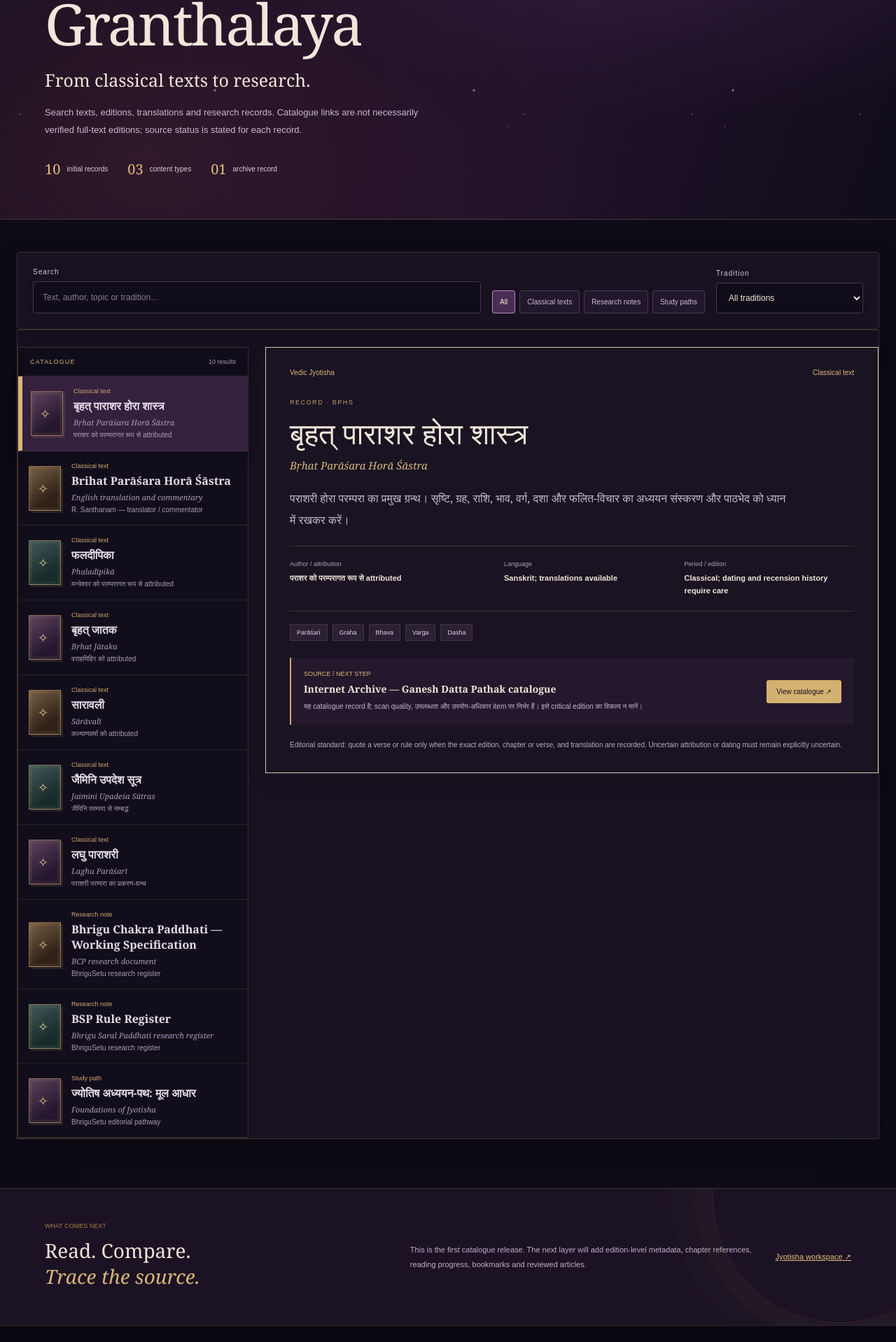
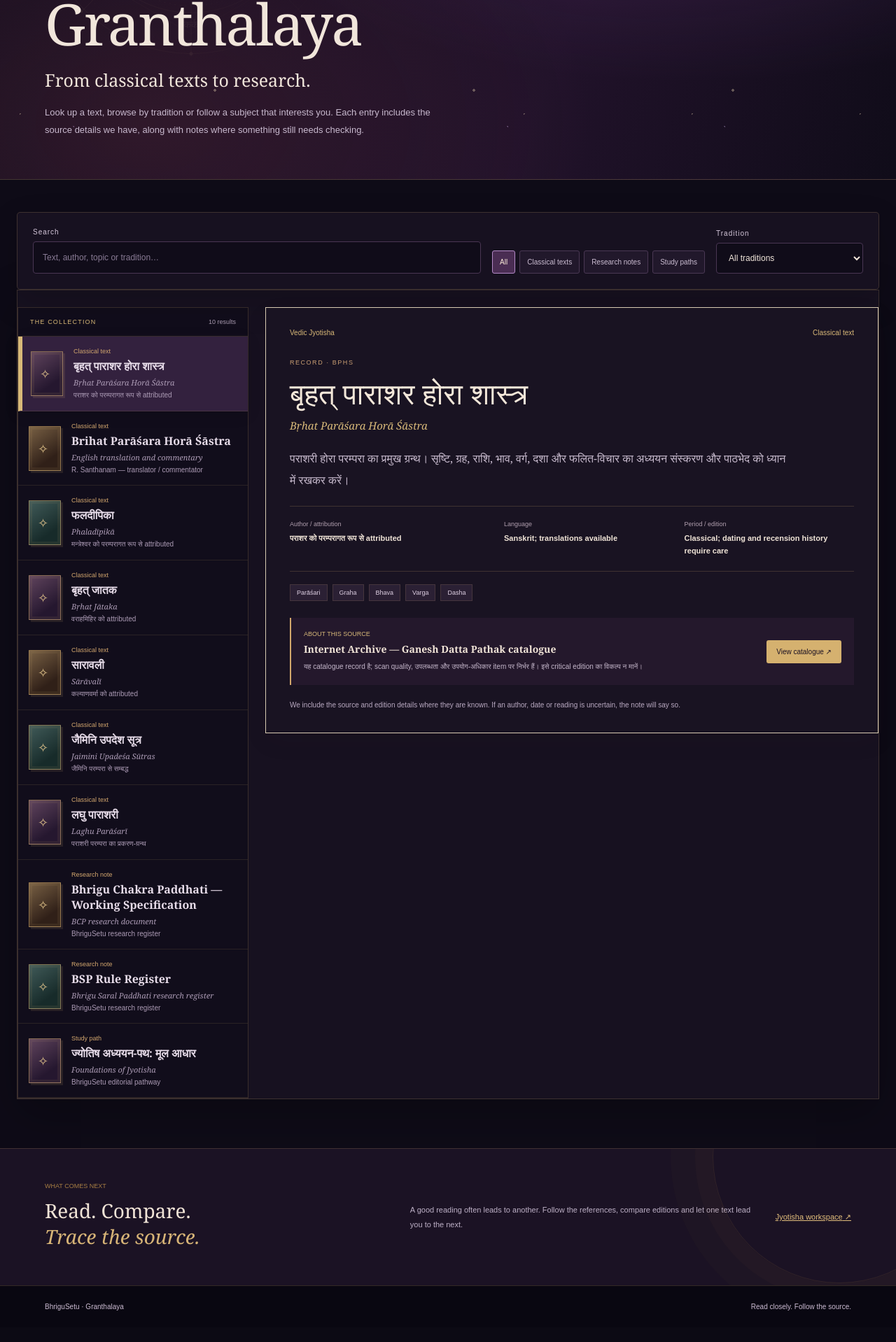
Before and after one commit to beshivaayy/bhrigusetu, a Next.js app in the folder frontend/: page /granthalaya in a window 1280 px wide. Shown: the part 614-2532 px from the top of the page at 70% size. After the commit the page ends 2511 px from the top, so only its background shows below. Built offline with nearby package versions, Linux system fonts and the light colour scheme.

Commit message:
Polish public-facing copy and hide internal provider details

```diff
--- a/frontend/app/granthalaya/page.tsx
+++ b/frontend/app/granthalaya/page.tsx
@@ -28,11 +28,11 @@ export default function GranthalayaPage(){
     </header>
     <section className="grantha-hero"><img className="grantha-hero-art" src="/artwork/granthalaya-manuscript.svg" alt="Illustrated manuscript folios and classical study text" />
       <p>॥ {en?"SVADHYAYA · SHASTRA · PRAMANA":"स्वाध्याय · शास्त्र · प्रमाण"} ॥</p>
-      <span>THE BHRIGUSETU LIBRARY</span>
+      <span>A PLACE FOR READING</span>
       <h1>{en?"Granthalaya":"ग्रन्थालय"}</h1>
       <h2>{en?"From classical texts to research.":"मूल ग्रन्थों से अनुसन्धान तक।"}</h2>
-      <p className="grantha-intro">{en?"Search texts, editions, translations and research records. Catalogue links are not necessarily verified full-text editions; source status is stated for each record.":"ग्रन्थ, संस्करण, अनुवाद और शोध-सामग्री खोजें। Catalogue link को verified full text न समझें; हर record की source स्थिति स्पष्ट है।"}</p>
-      <div className="grantha-stats"><span><b>{libraryItems.length.toString().padStart(2,"0")}</b> {en?"initial records":"आरम्भिक अभिलेख"}</span><span><b>03</b> {en?"content types":"सामग्री वर्ग"}</span><span><b>01</b> {en?"archive record":"archive record"}</span></div>
+      <p className="grantha-intro">{en?"Look up a text, browse by tradition or follow a subject that interests you. Each entry includes the source details we have, along with notes where something still needs checking.":"ग्रन्थ, संस्करण, अनुवाद और शोध-सामग्री खोजें। Catalogue link को verified full text न समझें; हर record की source स्थिति स्पष्ट है।"}</p>
+
     </section>
     <section className="grantha-workspace">
       <div className="grantha-controls">
@@ -42,7 +42,7 @@ export default function GranthalayaPage(){
       </div>
       <div className="grantha-layout">
         <aside className="grantha-results">
-          <div className="grantha-results-head"><span>CATALOGUE</span><b>{results.length} {en?"results":"परिणाम"}</b></div>
+          <div className="grantha-results-head"><span>THE COLLECTION</span><b>{results.length} {en?"results":"परिणाम"}</b></div>
           {results.map(x=><button key={x.id} className={item?.id===x.id?"selected":""} onClick={()=>setSelected(x.id)}><small>{recordKind(x.kind)}</small><strong>{x.title}</strong><span>{x.latin}</span><em>{x.author}</em></button>)}
           {!results.length&&<p className="grantha-empty">{en?"No records found. Try another search term.":"कोई अभिलेख नहीं मिला। खोज-शब्द बदलें।"}</p>}
         </aside>
@@ -52,12 +52,12 @@ export default function GranthalayaPage(){
           <h2>{item.title}</h2><p className="grantha-translit">{item.latin}</p><p className="grantha-summary">{item.summary}</p>
           <div className="grantha-meta"><div><small>{en?"Author / attribution":"लेखक / attribution"}</small><b>{item.author}</b></div><div><small>{en?"Language":"भाषा"}</small><b>{item.language}</b></div><div><small>{en?"Period / edition":"काल / संस्करण"}</small><b>{item.era}</b></div></div>
           <div className="grantha-topics">{item.topics.map(t=><span key={t}>{t}</span>)}</div>
-          <div className="grantha-source"><div><small>{en?"SOURCE / NEXT STEP":"स्रोत / अगला कदम"}</small><strong>{item.source}</strong><p>{item.note}</p></div><a href={item.url} target={item.url.startsWith("/")?"_self":"_blank"} rel="noreferrer">{en?(item.kind==="Research note"?"Open record":item.kind==="Study path"?"Open study workspace":"View catalogue"):(item.kind==="Research note"?"अभिलेख खोलें":item.kind==="Study path"?"कार्यस्थल खोलें":"Catalogue देखें")} ↗</a></div>
-          <p className="grantha-caution">{en?"Editorial standard: quote a verse or rule only when the exact edition, chapter or verse, and translation are recorded. Uncertain attribution or dating must remain explicitly uncertain.":"संपादकीय नियम: किसी श्लोक या नियम को तभी उद्धृत करें जब exact edition, chapter/verse और translation दर्ज हो। जहाँ attribution या dating अनिश्चित हो, उसे अनिश्चित ही कहें।"}</p>
-        </article>:<article className="grantha-detail grantha-empty-detail" role="status" aria-live="polite"><span className="grantha-empty-symbol" aria-hidden="true">✧</span><h2>{results.length===0?(en?"No matching records":"कोई मेल खाता अभिलेख नहीं"):(en?"Choose a catalogue record":"एक अभिलेख चुनें")}</h2><p>{results.length===0?(en?"Try another title, author, topic or tradition. The catalogue is an initial release and will grow as records are reviewed.":"दूसरा शीर्षक, लेखक, विषय या परम्परा खोजें। स्रोत-समीक्षा के साथ catalogue का विस्तार होगा।"):(en?"Select an entry from the catalogue to inspect its source and editorial notes.":"स्रोत और संपादकीय टिप्पणियाँ देखने के लिए catalogue से अभिलेख चुनें।")}</p><button type="button" onClick={()=>{setQ("");setKind("All");setTrad("All traditions");}}>{en?"Clear filters":"फ़िल्टर हटाएँ"}</button></article>}
+          <div className="grantha-source"><div><small>{en?"ABOUT THIS SOURCE":"स्रोत / अगला कदम"}</small><strong>{item.source}</strong><p>{item.note}</p></div><a href={item.url} target={item.url.startsWith("/")?"_self":"_blank"} rel="noreferrer">{en?(item.kind==="Research note"?"Open record":item.kind==="Study path"?"Open study workspace":"View catalogue"):(item.kind==="Research note"?"अभिलेख खोलें":item.kind==="Study path"?"कार्यस्थल खोलें":"Catalogue देखें")} ↗</a></div>
+          <p className="grantha-caution">{en?"We include the source and edition details where they are known. If an author, date or reading is uncertain, the note will say so.":"संपादकीय नियम: किसी श्लोक या नियम को तभी उद्धृत करें जब exact edition, chapter/verse और translation दर्ज हो। जहाँ attribution या dating अनिश्चित हो, उसे अनिश्चित ही कहें।"}</p>
+        </article>:<article className="grantha-detail grantha-empty-detail" role="status" aria-live="polite"><span className="grantha-empty-symbol" aria-hidden="true">✧</span><h2>{results.length===0?(en?"No matching records":"कोई मेल खाता अभिलेख नहीं"):(en?"Choose a catalogue record":"एक अभिलेख चुनें")}</h2><p>{results.length===0?(en?"Try another title, author, topic or tradition.":"दूसरा शीर्षक, लेखक, विषय या परम्परा खोजें। स्रोत-समीक्षा के साथ catalogue का विस्तार होगा।"):(en?"Select an entry from the catalogue to inspect its source and editorial notes.":"स्रोत और संपादकीय टिप्पणियाँ देखने के लिए catalogue से अभिलेख चुनें।")}</p><button type="button" onClick={()=>{setQ("");setKind("All");setTrad("All traditions");}}>{en?"Clear filters":"फ़िल्टर हटाएँ"}</button></article>}
       </div>
     </section>
-    <section className="grantha-next"><div><span>{en?"WHAT COMES NEXT":"आगे की दिशा"}</span><h2>{en?<>Read. Compare.<br/><em>Trace the source.</em></>:<>पढ़ना। तुलना करना।<br/><em>स्रोत तक पहुँचना।</em></>}</h2></div><p>{en?"This is the first catalogue release. The next layer will add edition-level metadata, chapter references, reading progress, bookmarks and reviewed articles.":"यह प्रथम catalogue release है। अगली परत में edition-level metadata, chapter references, reading progress, bookmarks और reviewed articles जोड़े जाएँगे।"}</p><Link href="/calculator">{en?"Jyotisha workspace":"ज्योतिष कार्यक्षेत्र"} ↗</Link></section>
-    <footer className="grantha-footer"><span>BhriguSetu · Granthalaya</span><span>{en?"Clear sources. Preserved disagreements.":"स्रोत स्पष्ट। मतभेद सुरक्षित।"}</span></footer>
+    <section className="grantha-next"><div><span>{en?"WHAT COMES NEXT":"आगे की दिशा"}</span><h2>{en?<>Read. Compare.<br/><em>Trace the source.</em></>:<>पढ़ना। तुलना करना।<br/><em>स्रोत तक पहुँचना।</em></>}</h2></div><p>{en?"A good reading often leads to another. Follow the references, compare editions and let one text lead you to the next.":"यह प्रथम catalogue release है। अगली परत में edition-level metadata, chapter references, reading progress, bookmarks और reviewed articles जोड़े जाएँगे।"}</p><Link href="/calculator">{en?"Jyotisha workspace":"ज्योतिष कार्यक्षेत्र"} ↗</Link></section>
+    <footer className="grantha-footer"><span>BhriguSetu · Granthalaya</span><span>{en?"Read closely. Follow the source.":"स्रोत स्पष्ट। मतभेद सुरक्षित।"}</span></footer>
   </main>;
 }
```
